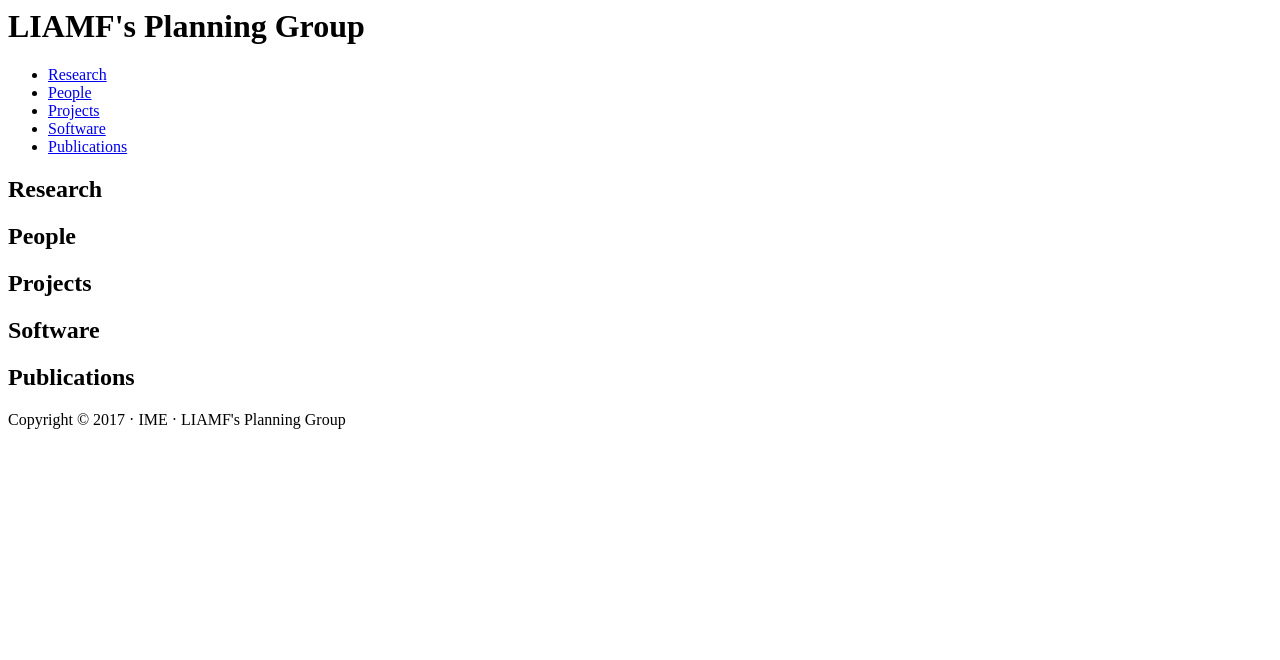
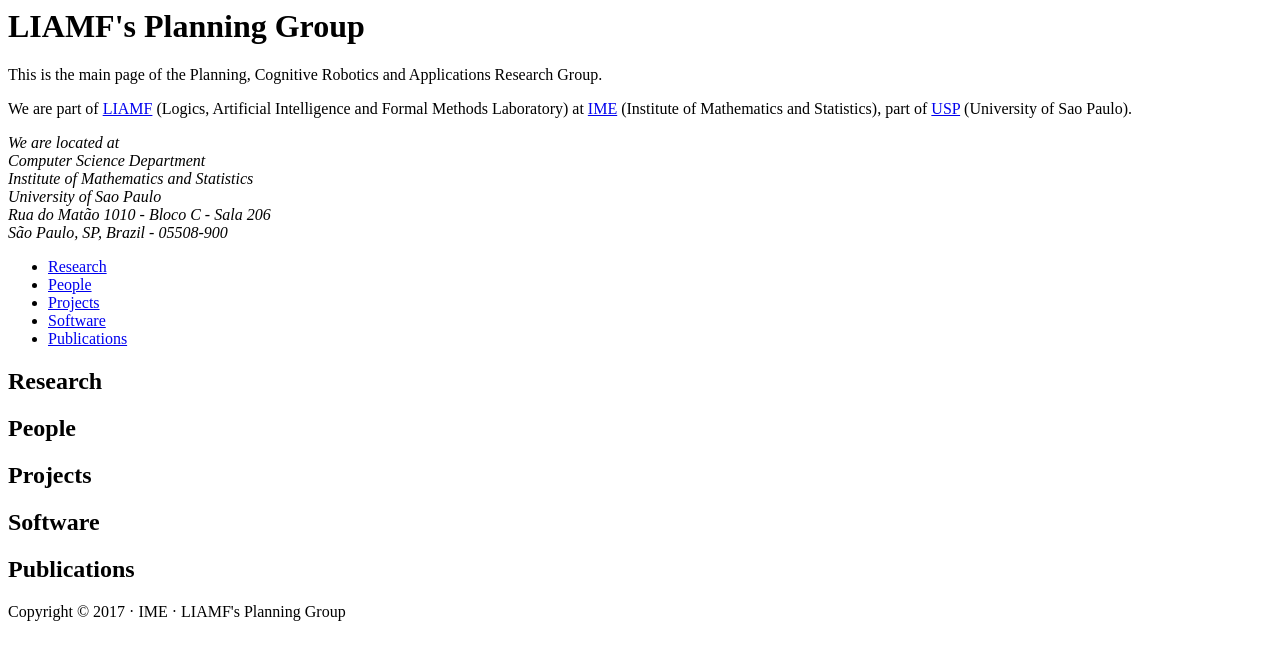
Before and after one commit to liamf-planning-group/liamf-planning-group.github.io, a plain HTML site: page index.html in a window 1280 px wide. Drawn offline with Linux system fonts and the light colour scheme.

Commit message:
Add homepage header with group's address and description

```diff
--- a/index.html
+++ b/index.html
@@ -7,6 +7,20 @@
 	<body>
 		<header>
 			<h1>LIAMF's Planning Group</h1>
+			<p>
+				This is the main page of the Planning, Cognitive Robotics and Applications Research Group.
+			</p>
+			<p>
+				We are part of <a href="https://www.ime.usp.br/~liamf/" title="LIAMF">LIAMF</a> (Logics, Artificial Intelligence and Formal Methods Laboratory) at <a href="https://www.ime.usp.br/en" title="IME">IME</a> (Institute of Mathematics and Statistics), part of <a href="http://www5.usp.br/english/?lang=en" title="USP">USP</a> (University of Sao Paulo).
+			</p>
+			<address>
+				We are located at<br>
+				Computer Science Department<br>
+				Institute of Mathematics and Statistics<br>
+				University of Sao Paulo<br>
+				Rua do Matão 1010 - Bloco C - Sala 206<br>
+				São Paulo, SP, Brazil - 05508-900<br>
+			</address>
 			<nav>
 				<ul>
 					<li><a href="#research">Research</a></li>
```
